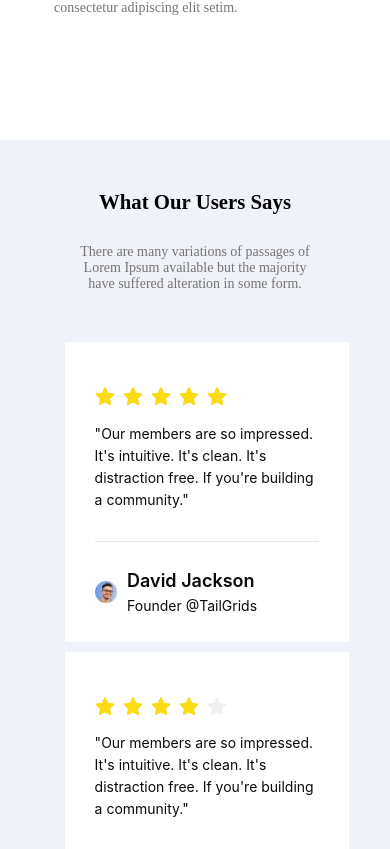
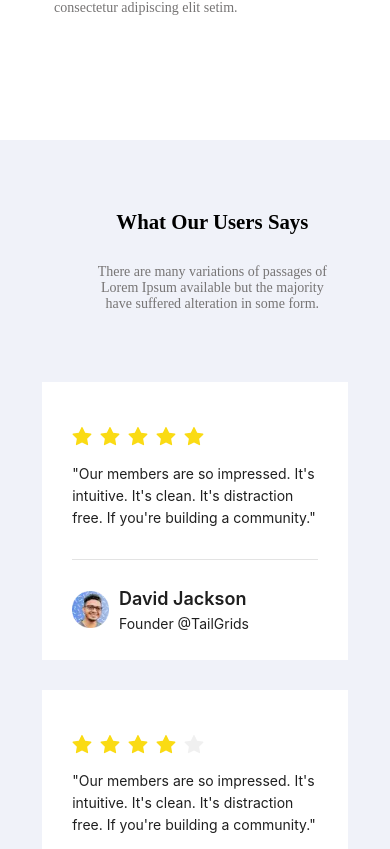
Before and after one commit to TuanAnh-coder/StartUp, a React (Vite) app: page / in a window 390 px wide. Shown: the part 5275-6124 px from the top of the page. Built offline with nearby package versions, Linux system fonts and the light colour scheme.

Commit message:
responsive

```diff
--- a/src/components/main/about_us/aboutUs.css
+++ b/src/components/main/about_us/aboutUs.css
@@ -65,11 +65,11 @@
     }
 
     .rate {
-        width: 80%;
         align-items: stretch;
         margin: auto;
         flex-wrap: wrap;
     }
+
     .rate .rate__item {
         width: 35%;
         margin-bottom: 30px;
@@ -90,19 +90,17 @@
     }
 
     .rate {
-        flex-direction: column;
+        align-items: center;
+
+    }
+}
+
+@media (max-width: 576px) {
+    .rate {
+        justify-content: center;
     }
 
     .rate .rate__item {
-        width: 80%;
-        margin-bottom: 10px;
-    }
-
-    .rate .rate__item .user img {
-        width: 10%;
-        height: 10%;
-    }
-    .aboutUs .head {
-        padding: 50px;
+        width: 70%;
     }
 }
--- a/src/components/main/about_us/aboutUs.jsx
+++ b/src/components/main/about_us/aboutUs.jsx
@@ -87,10 +87,10 @@ const AboutUs = () => {
                     <h1 className="title">What Our Users Says</h1>
                     <p className="description">There are many variations of passages of Lorem Ipsum available but the majority have suffered alteration in some form.</p>
                 </div>
-                <Carousel autoplay effect="scrollx" draggable>
+                <Carousel effect="scrollx" draggable>
                     {groupRate.map((idx, id) => (
                         <div key={id}>
-                            <div style={contentStyle} key={id}>
+                            <div key={id}>
                                 <div className="rate">
                                     {idx.map(index => (
                                         <div className="rate__item" key={index.id}>
--- a/src/components/main/ads/ads.css
+++ b/src/components/main/ads/ads.css
@@ -79,6 +79,7 @@
 
     .ads__description__bot {
         flex-direction: column-reverse;
+        align-items: start;
     }
 
     .ads__description__bot .ads__content .content__item {
```
